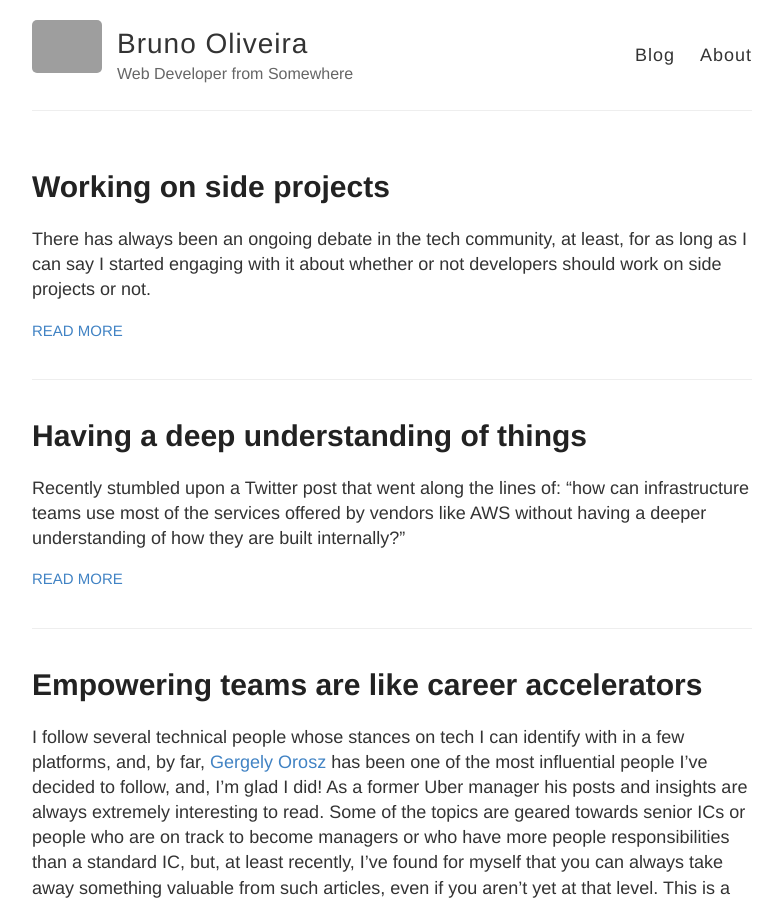
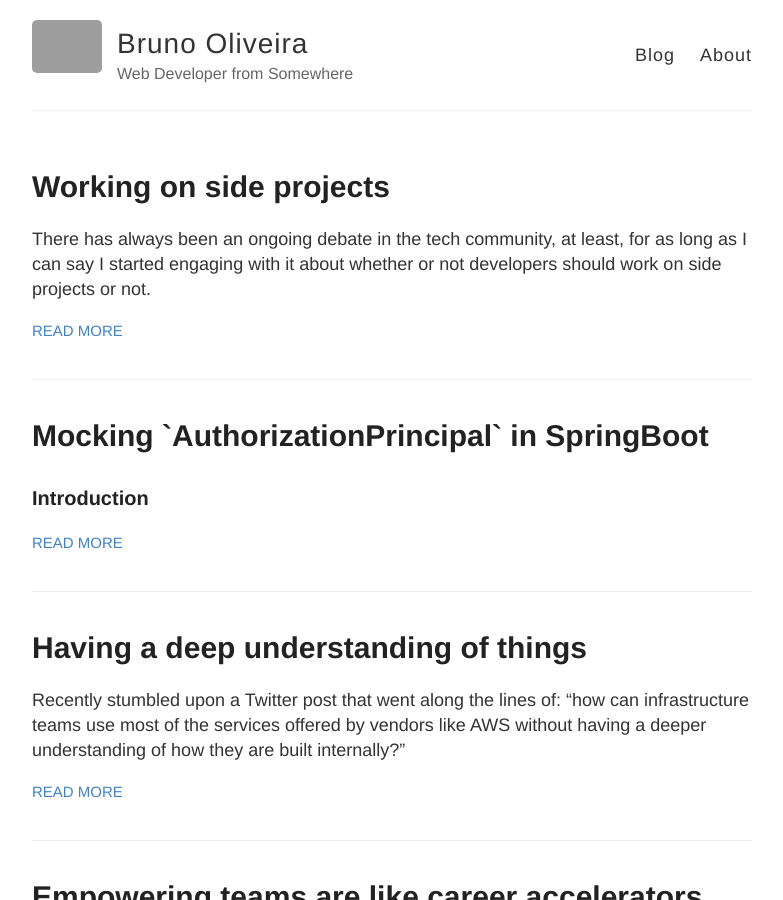
Before and after one commit to bruno-oliveira/techblog, a Jekyll site: the page built from index.html, in a window 1280 px wide and 900 px high. Shown: the whole window, without its empty margins (248-1031 px from the left). Built offline with Jekyll 4.4.1, drawn with Linux system fonts in a browser that asks for light colours; grey boxes are pictures that could not be loaded.

Commit message:
Update and rename 2021-11-17-Mocking-Authorization-principal-in-a-Springboot-integration-test.md to 2021-11-16-Mocking-Authorization-principal-in-a-Springboot-integration-test.md

```diff
--- a/_posts/2021-11-17-Mocking-Authorization-principal-in-a-Springboot-integration-test.md
+++ b/_posts/2021-11-16-Mocking-Authorization-principal-in-a-Springboot-integration-test.md
@@ -1,5 +1,7 @@
 ---
-published: false
+layout: post
+title: Mocking `AuthorizationPrincipal` in SpringBoot
+published: true
 ---
 ### Introduction
 
```
